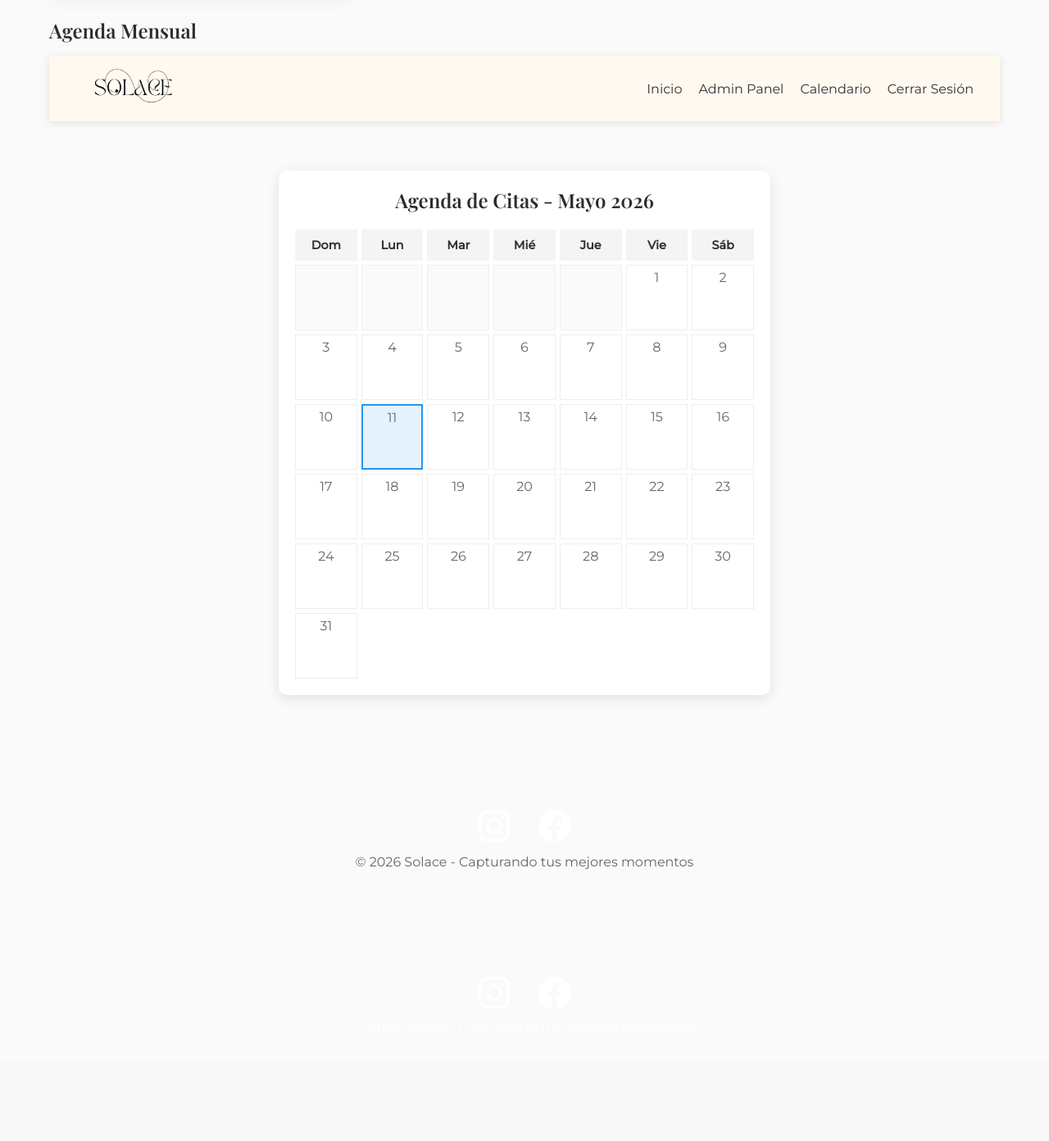
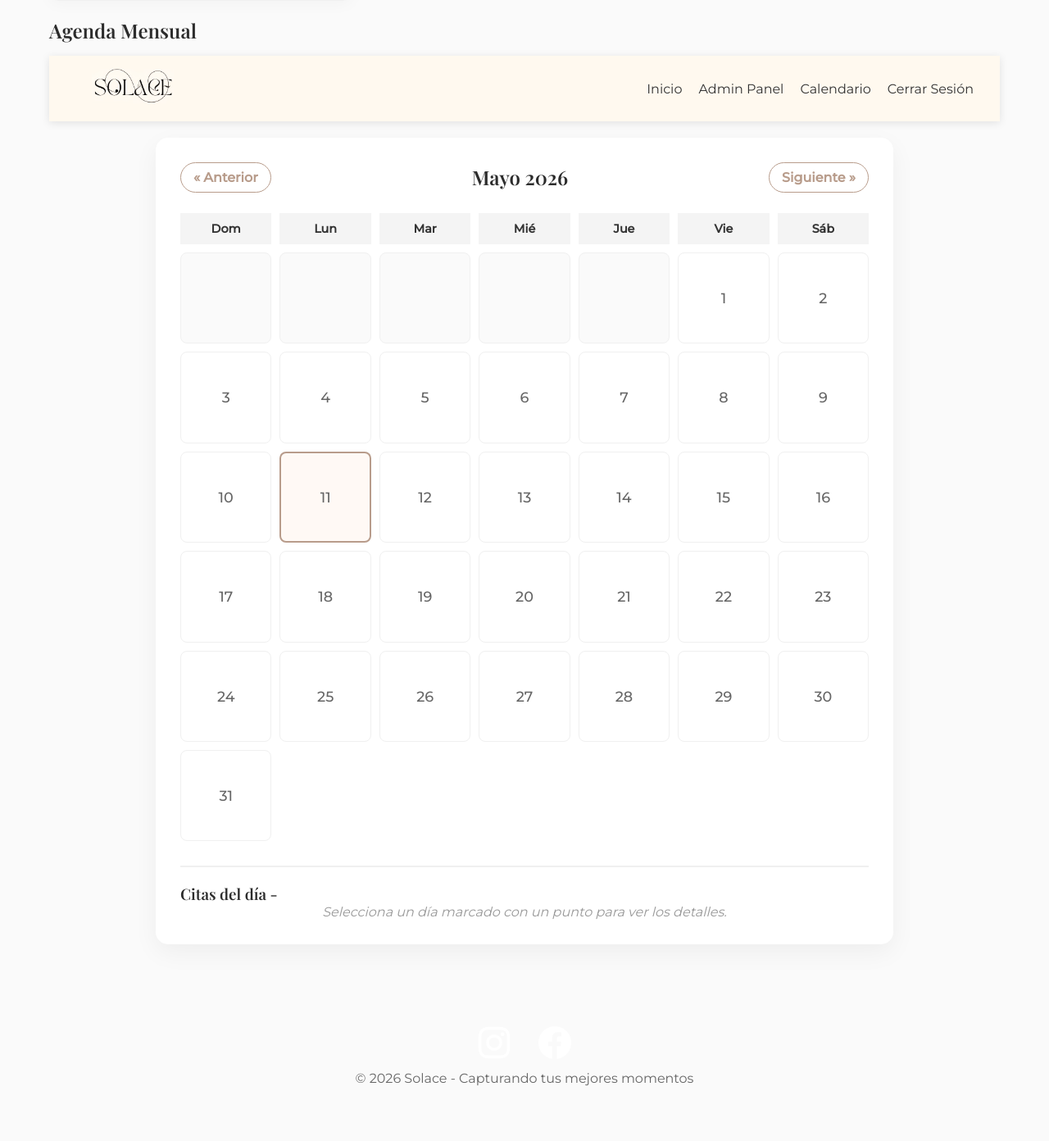
Before and after one commit to errornull999/Pia-APROY-equipo-2, a PHP site: page /admin.php in a window 1280 px wide. Shown: the part 716-2108 px from the top of the page at 82% size. Before the commit the page ends 1777 px from the top, so only its background shows below. Run offline with PHP 8.4, Linux system fonts and the light colour scheme; the visitor is signed in with stand-in values (Sample User, id 1); tables that the repository leaves empty or names only in its code hold one stand-in row (values such as "Sample post"); some web fonts are replaced.

Commit message:
Calendario Interactivo

```diff
--- a/calendario.php
+++ b/calendario.php
@@ -1,38 +1,62 @@
 <?php
-// 2. Carga de recursos
 require_once 'database.php';
 
-if (!isset($_SESSION['usuario_id'])) {
+if (!isset($_SESSION['usuario_id']) || $_SESSION['rol'] != 'admin') {
     header('Location: login.php');
     exit();
 }
 
+// Obtener mes y año de la URL o usar los actuales
+$mes = isset($_GET['mes']) ? (int)$_GET['mes'] : (int)date('m');
+$anio = isset($_GET['anio']) ? (int)$_GET['anio'] : (int)date('Y');
 
-$mes = isset($_GET['mes']) ? $_GET['mes'] : date('m');
-$anio = isset($_GET['anio']) ? $_GET['anio'] : date('Y');
+// Lógica para botones Anterior/Siguiente
+$prev_mes = $mes - 1;
+$prev_anio = $anio;
+if ($prev_mes < 1) { $prev_mes = 12; $prev_anio--; }
+
+$next_mes = $mes + 1;
+$next_anio = $anio;
+if ($next_mes > 12) { $next_mes = 1; $next_anio++; }
 
 $primer_dia = "$anio-$mes-01";
 $dias_en_mes = date('t', strtotime($primer_dia));
 $dia_semana_inicio = date('w', strtotime($primer_dia));
 
-// Consulta de citas usando PDO
-$stmt = $pdo->prepare("SELECT fecha, COUNT(*) as total FROM citas WHERE MONTH(fecha) = ? AND YEAR(fecha) = ? GROUP BY fecha");
+// CONSULTA MEJORADA: Obtenemos los detalles completos de las citas del mes
+$stmt = $pdo->prepare("
+    SELECT c.*, s.nombre as servicio, f.nombre as fotografo, u.nombre_completo as cliente
+    FROM citas c
+    JOIN servicios s ON c.servicio_id = s.id
+    JOIN fotografos f ON c.fotografos_id = f.id
+    JOIN usuarios u ON c.usuario_id = u.id
+    WHERE MONTH(c.fecha) = ? AND YEAR(c.fecha) = ? AND c.estado != 'cancelada'
+");
 $stmt->execute([$mes, $anio]);
-$eventos = $stmt->fetchAll(PDO::FETCH_KEY_PAIR); // Crea un array [fecha => total]
+$citas = $stmt->fetchAll();
+
+// Organizamos las citas por día para facilitar la lectura en el bucle
+$citas_por_dia = [];
+foreach ($citas as $cita) {
+    $dia_cita = (int)date('d', strtotime($cita['fecha']));
+    $citas_por_dia[$dia_cita][] = $cita;
+}
 
 $nombres_meses = ["Enero", "Febrero", "Marzo", "Abril", "Mayo", "Junio", "Julio", "Agosto", "Septiembre", "Octubre", "Noviembre", "Diciembre"];
-include 'header.php';  ?>
 
-<div class="container">
-    <div class="calendar-container">
-        <div class="calendar-header">
-            <h2>Agenda de Citas - <?php echo $nombres_meses[$mes - 1] . " " . $anio; ?></h2>
+include 'header.php';
+?>
+
+<div class="calendar-section">
+    <div class="calendar-controls">
+        <a href="?mes=<?php echo $prev_mes; ?>&anio=<?php echo $prev_anio; ?>" class="btn-nav">&laquo; Anterior</a>
+        <h2 class="calendar-title"><?php echo $nombres_meses[$mes - 1] . " " . $anio; ?></h2>
+        <a href="?mes=<?php echo $next_mes; ?>&anio=<?php echo $next_anio; ?>" class="btn-nav">Siguiente &raquo;</a>
     </div>
 
     <div class="calendar-grid">
         <div class="day-name">Dom</div><div class="day-name">Lun</div><div class="day-name">Mar</div>
-            <div class="day-name">Mié</div><div class="day-name">Jue</div><div class="day-name">Vie</div>
-            <div class="day-name">Sáb</div>
+        <div class="day-name">Mié</div><div class="day-name">Jue</div><div class="day-name">Vie</div><div class="day-name">Sáb</div>
 
         <?php
         for ($i = 0; $i < $dia_semana_inicio; $i++) {
@@ -40,20 +64,52 @@ include 'header.php';  ?>
         }
 
         for ($dia = 1; $dia <= $dias_en_mes; $dia++) {
-                $fecha_f = sprintf("%04d-%02d-%02d", $anio, $mes, $dia);
-                $hoy = ($fecha_f == date('Y-m-d')) ? 'today' : '';
-                $con_cita = isset($eventos[$fecha_f]) ? 'has-event' : '';
+            $has_event = isset($citas_por_dia[$dia]) ? 'has-event' : '';
+            $es_hoy = ($dia == date('d') && $mes == date('m') && $anio == date('Y')) ? 'today' : '';
 
-                echo "<div class='day $hoy $con_cita'>";
+            echo "<div class='day $has_event $es_hoy' onclick='showDetails($dia)'>";
             echo "<span class='day-number'>$dia</span>";
-                if (isset($eventos[$fecha_f])) {
-                    echo "<span class='event-badge'>" . $eventos[$fecha_f] . " cita(s)</span>";
+            if (isset($citas_por_dia[$dia])) {
+                echo "<span class='event-dot'></span>";
             }
             echo "</div>";
         }
         ?>
     </div>
+
+    <div id="details-panel" class="details-panel">
+        <h3>Citas del día <span id="selected-day">-</span></h3>
+        <div id="details-content">
+            <p class="placeholder">Selecciona un día marcado con un punto para ver los detalles.</p>
+        </div>
     </div>
 </div>
 
+<script>
+// Pasamos los datos de PHP a una variable de JavaScript de forma segura
+const citasData = <?php echo json_encode($citas_por_dia); ?>;
+
+function showDetails(dia) {
+    const content = document.getElementById('details-content');
+    const dayLabel = document.getElementById('selected-day');
+    dayLabel.innerText = dia;
+
+    if (citasData[dia]) {
+        let html = '<ul class="details-list">';
+        citasData[dia].forEach(cita => {
+            html += `
+                <li>
+                    <strong>${cita.hora.substring(0,5)} hrs</strong> - ${cita.cliente}<br>
+                    <small>📸 ${cita.servicio} con ${cita.fotografo}</small>
+                    <span class="status-tag ${cita.estado}">${cita.estado}</span>
+                </li>`;
+        });
+        html += '</ul>';
+        content.innerHTML = html;
+    } else {
+        content.innerHTML = '<p class="placeholder">No hay citas programadas para este día.</p>';
+    }
+}
+</script>
+
 <?php include 'footer.php'; ?>
--- a/style.css
+++ b/style.css
@@ -432,3 +432,108 @@ img{
         height: 300px; /* Más pequeño en celulares */
     }
 }
+
+/* Estilos mejorados para el Calendario */
+.calendar-section {
+    max-width: 900px;
+    margin: 0 auto;
+    background: white;
+    padding: 30px;
+    border-radius: 15px;
+    box-shadow: 0 10px 30px rgba(0,0,0,0.05);
+}
+
+.calendar-controls {
+    display: flex;
+    justify-content: space-between;
+    align-items: center;
+    margin-bottom: 25px;
+}
+
+.calendar-title {
+    margin: 0;
+    font-size: 1.5rem;
+}
+
+.btn-nav {
+    text-decoration: none;
+    color: #b89c8b;
+    font-weight: bold;
+    padding: 8px 15px;
+    border: 1px solid #b89c8b;
+    border-radius: 20px;
+    transition: all 0.3s;
+}
+
+.btn-nav:hover {
+    background: #b89c8b;
+    color: white;
+}
+
+.calendar-grid {
+    display: grid;
+    grid-template-columns: repeat(7, 1fr);
+    gap: 10px;
+}
+
+.day {
+    aspect-ratio: 1 / 1;
+    border: 1px solid #f0f0f0;
+    border-radius: 8px;
+    display: flex;
+    flex-direction: column;
+    align-items: center;
+    justify-content: center;
+    cursor: pointer;
+    transition: background 0.2s;
+    position: relative;
+}
+
+.day:hover { background: #fafafa; }
+.today { border: 2px solid #b89c8b; background: #fff9f5; }
+.has-event { background: #fdf8f5; border-color: #eed7ac; }
+
+.event-dot {
+    width: 6px;
+    height: 6px;
+    background: #b89c8b;
+    border-radius: 50%;
+    margin-top: 4px;
+}
+
+.day-number { font-weight: 500; font-size: 1.1rem; }
+
+/* Panel de Detalles */
+.details-panel {
+    margin-top: 30px;
+    padding-top: 20px;
+    border-top: 2px solid #f0f0f0;
+}
+
+.details-list {
+    list-style: none;
+    padding: 0;
+}
+
+.details-list li {
+    padding: 15px;
+    background: #fdfdfd;
+    border-left: 4px solid #b89c8b;
+    margin-bottom: 10px;
+    border-radius: 0 8px 8px 0;
+    box-shadow: 0 2px 5px rgba(0,0,0,0.02);
+}
+
+.status-tag {
+    float: right;
+    font-size: 0.7rem;
+    text-transform: uppercase;
+    padding: 2px 8px;
+    border-radius: 10px;
+    color: white;
+}
+
+.status-tag.pendiente { background: #ed8936; }
+.status-tag.confirmada { background: #48bb78; }
+
+.placeholder { color: #999; font-style: italic; text-align: center; }
```
Lines whose indentation alone changed are shown as unchanged.
